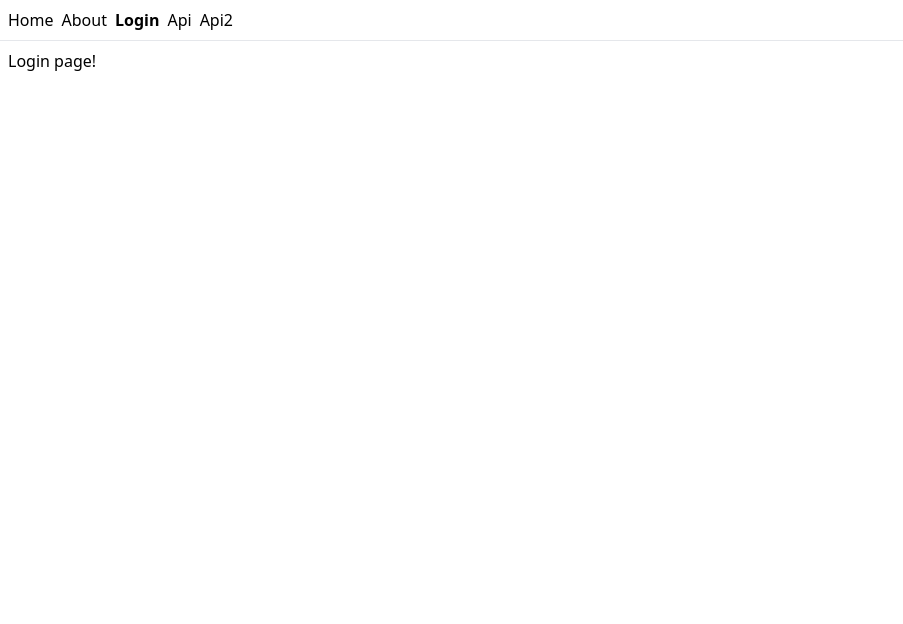
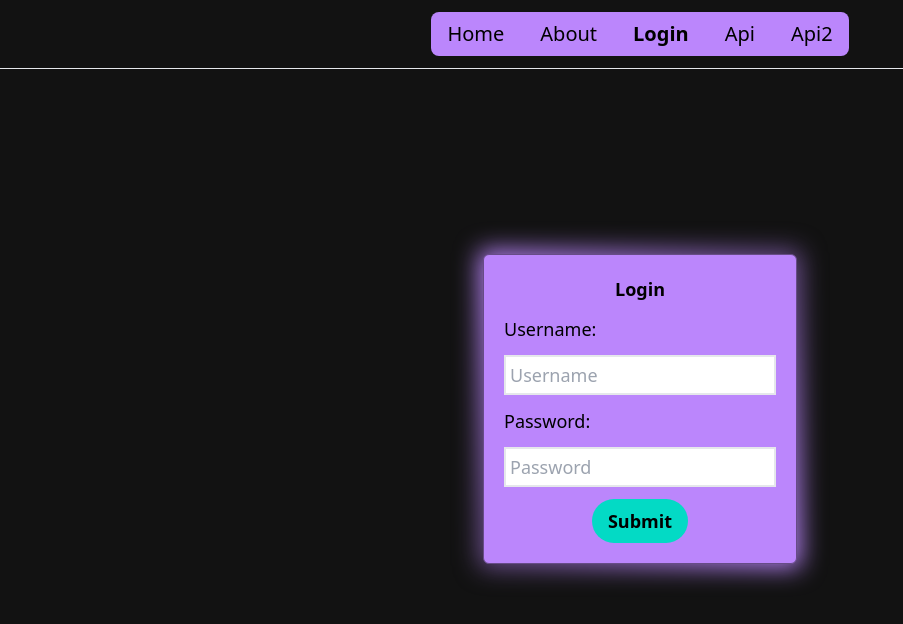
Before and after one commit to Patal-Ciberseguranca/ciber-front, a React (Vite) app: page /login in a window 1280 px wide. Shown: the top 624 px of the page, without its empty margins (0-903 px from the left). Built offline with nearby package versions, Linux system fonts and the light colour scheme.

Commit message:
Login and colors
Criei a página de Login e mudei/acrescentei cores para obtarmos por um darktheme

```diff
--- a/src/app.css
+++ b/src/app.css
@@ -6,4 +6,6 @@
 #app {
   width: 100vw;
   height: 100vh;
+  background-color: #121212;
+  color: white ;
 }
--- a/src/routes/__root.tsx
+++ b/src/routes/__root.tsx
@@ -5,22 +5,24 @@ import '@/app.css';
 export const Route = createRootRoute({
   component: () => (
     <>
-      <div className="p-2 flex gap-2">
-        <Link to="/" className="[&.active]:font-bold">
+      <div className="p-3 flex gap-2 justify-center text-xl content-around ">
+        <div className='w-fit p-2 border-none border-2 bg-primary text-black rounded-lg space-x-5'>
+          <Link to="/" className="[&.active]:font-bold p-2 ">
             Home
           </Link>
-        <Link to="/about" className="[&.active]:font-bold">
+          <Link to="/about" className="[&.active]:font-bold p-2 ">
             About
           </Link>
-        <Link to="/login" className="[&.active]:font-bold">
+          <Link to="/login" className="[&.active]:font-bold p-2 ">
             Login
           </Link>
-        <Link to="/api" className="[&.active]:font-bold">
+          <Link to="/api" className="[&.active]:font-bold p-2 ">
             Api
           </Link>
-        <Link to="/api2" className="[&.active]:font-bold">
+          <Link to="/api2" className="[&.active]:font-bold p-2 ">
             Api2
           </Link>
+        </div>
       </div>
       <hr />
       <Outlet />
--- a/src/routes/api2.lazy.jsx
+++ b/src/routes/api2.lazy.jsx
@@ -19,7 +19,7 @@ function Api() {
     <div className="container mx-auto px-4">
       <h1 className="text-3xl font-bold mb-8">Beer List</h1>
       <div className="grid grid-cols-1 md:grid-cols-2 lg:grid-cols-3 gap-8">
-        {data.map(beer => (
+        {data.map((beer) => (
           <div key={beer.id} className="bg-white rounded-lg shadow-md p-6">
             <img src={beer.image} alt={beer.name} className="h-40 w-full object-cover mb-4" />
             <h2 className="text-xl font-semibold">{beer.name}</h2>
--- a/src/routes/login.index.lazy.tsx
+++ b/src/routes/login.index.lazy.tsx
@@ -6,8 +6,26 @@ export const Route = createLazyFileRoute('/login/')({
 
 function Login() {
   return (
-    <div className="p-2">
-      <h3>Login page!</h3>
+    <div className="flex items-center justify-center h-[calc(100vh-120px)]">  {/* centrar corretamente devido a navbar */}
+      <div className="flex p-2 content-center justify-center ">
+        <div className='relative'>
+          <div className='border border-blend rounded-md bg-primary relative text-black z-20'>
+            <form action="" className=" w-fit p-5 border-none border-2 rounded-lg space-y-3 text-lg justify-center" >
+              <h2 className='flex justify-center font-bold'>Login</h2>
+              <label htmlFor="UserLogin" className="block">Username: </label>
+              {/* <br /> */}
+              <input type="text" id="UserLogin" placeholder="Username" className="border-solid border-2 p-1" />
+              {/* <br /> */}
+              <label htmlFor="PassLogin" className="block">Password:</label>
+              {/* <br className=''/> */}
+              <input type="text" id="PassLogin" placeholder="Password" className="border-solid border-2 p-1" />
+              <br />
+              <input type="submit" value="Submit" className="cursor-pointer justify-center content-center block mx-auto mt-3 bg-secundary  font-bold py-2 px-4 rounded-full"></input>
+            </form>
+          </div>
+          <div className="absolute -inset-1 rounded-md blur-md bg-gradient-to-br from-primary via-blend to-primary z-10"></div>
+        </div>
+      </div>
     </div>
   );
 }
--- a/tailwind.config.js
+++ b/tailwind.config.js
@@ -2,7 +2,14 @@
 export default {
   content: ['./index.html', './src/**/*.{js,ts,jsx,tsx}'],
   theme: {
-    extend: {},
+    extend: {
+      colors:{
+        'primary': '#BB86FC',
+        'secundary': '#03DAC5',
+        'background': '#121212',
+        'blend': '#674C87',
+      },
+    },
   },
   plugins: [],
 };
```
Lines whose indentation alone changed are shown as unchanged.
